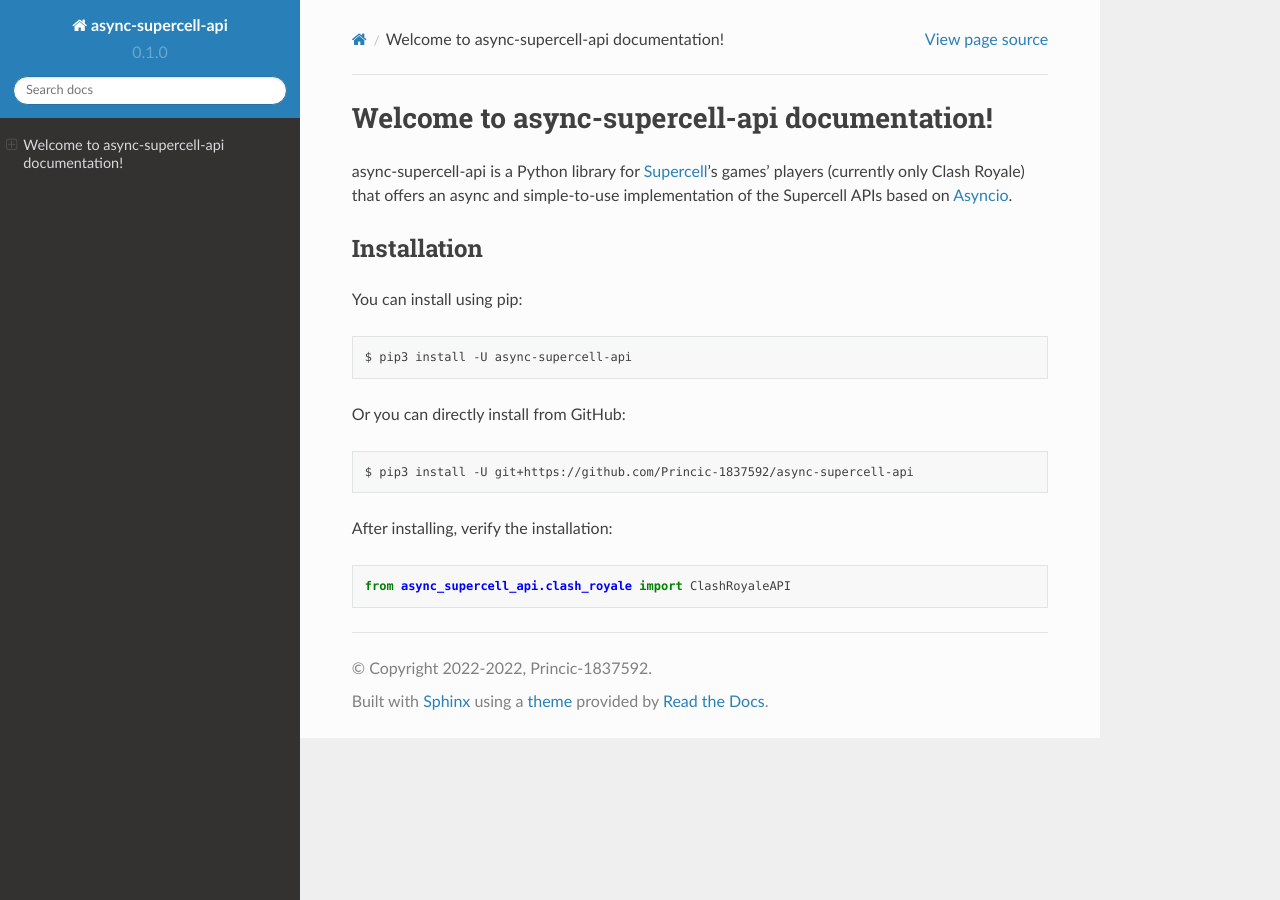
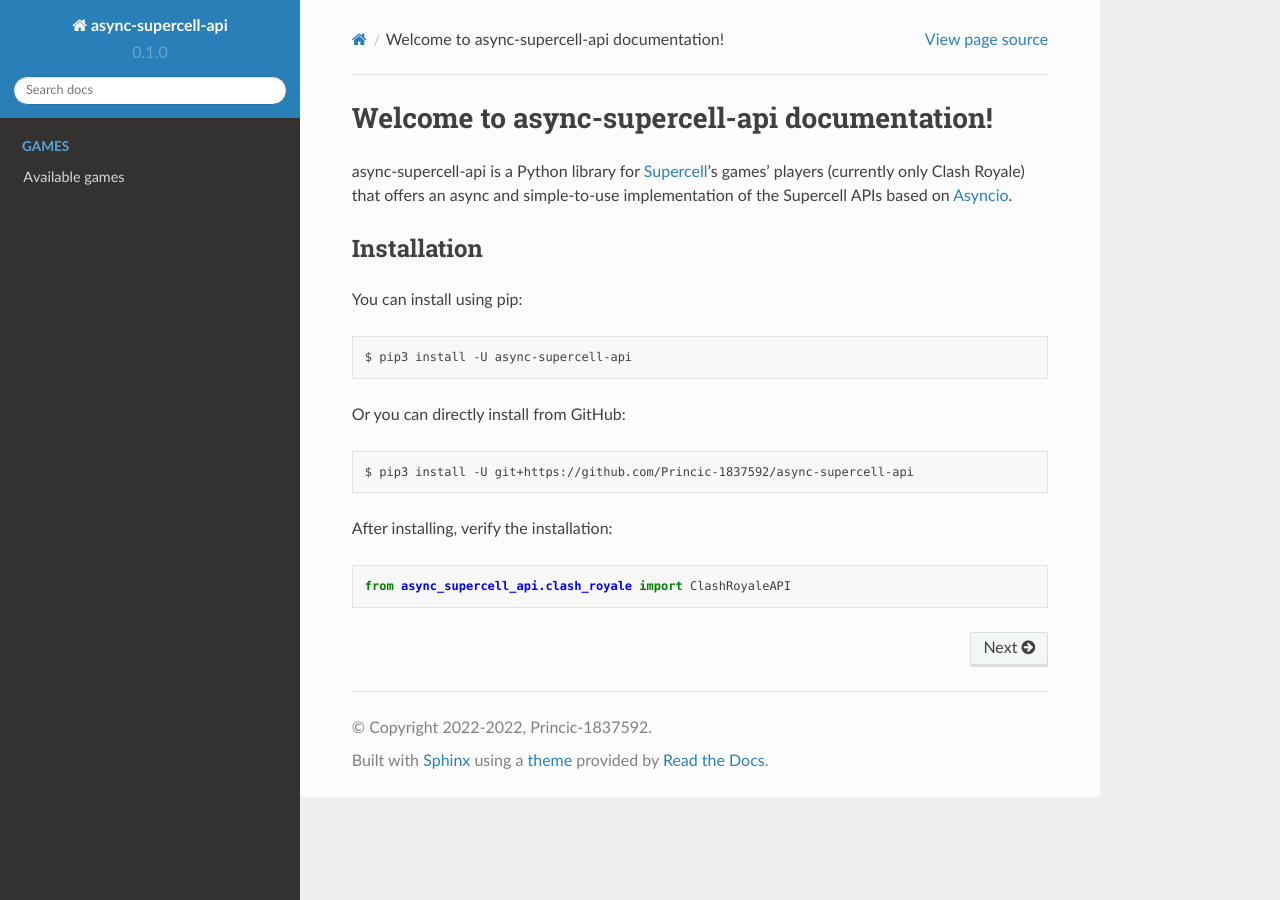
Before and after one commit to Princic-1837592/async-supercell-api, a Sphinx documentation site: the page built from docs/source/index.rst, in a window 1280 px wide. Built offline with Sphinx 7.4.7 and the Read the Docs theme 2.0.0, drawn with Linux system fonts in a browser that asks for light colours.

```diff
--- a/docs/requirements.txt
+++ b/docs/requirements.txt
@@ -2,5 +2,4 @@ aiohttp
 sphinx
 sphinx_rtd_theme
 sphinx_copybutton
-pypandoc
 sphinx-autobuild
--- a/docs/source/index.rst
+++ b/docs/source/index.rst
@@ -24,3 +24,9 @@ After installing, verify the installation:
 .. code-block:: python
 
     from async_supercell_api.clash_royale import ClashRoyaleAPI
+
+.. toctree::
+    :hidden:
+    :caption: Games
+
+    games/index
```
